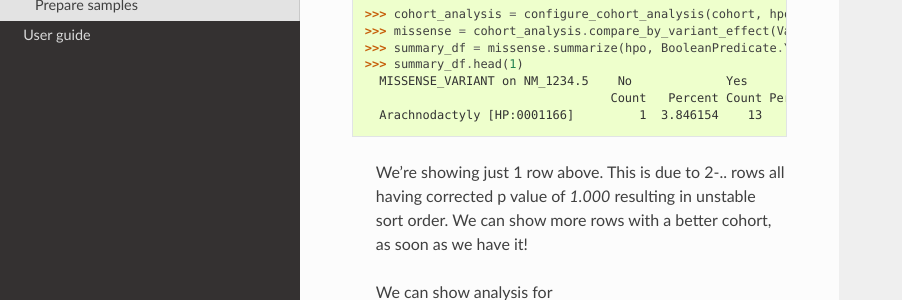
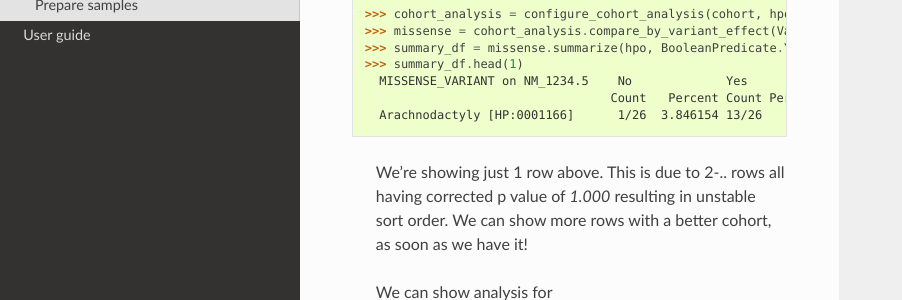
Before and after one commit to monarch-initiative/gpsea, a Sphinx documentation site: the page built from docs/tutorial.rst, in a window 1280 px wide and 900 px high, scrolled down 1191 px. Shown: the part 263-563 px from the top of the window, without its empty margins (0-902 px from the left). Built offline with Sphinx 7.4.7 and the Read the Docs theme 2.0.0, drawn with Linux system fonts in a browser that asks for light colours; pages that are not in the unit, such as notebooks, are missing from menus.

Commit message:
Update README and Tutorial.

```diff
--- a/docs/tutorial.rst
+++ b/docs/tutorial.rst
@@ -68,7 +68,7 @@ For instance, we can partition the patients into two groups based on presence/ab
   >>> summary_df.head(1) # doctest: +NORMALIZE_WHITESPACE
     MISSENSE_VARIANT on NM_1234.5    No             Yes
                                     Count   Percent Count Percent   p value Corrected p value
-    Arachnodactyly [HP:0001166]         1  3.846154    13    50.0  0.000781          0.020299
+    Arachnodactyly [HP:0001166]      1/26  3.846154 13/26    50.0  0.000781          0.020299
 
 ..
 
```
Also changed, not shown: README.md (+3 -3 lines).
